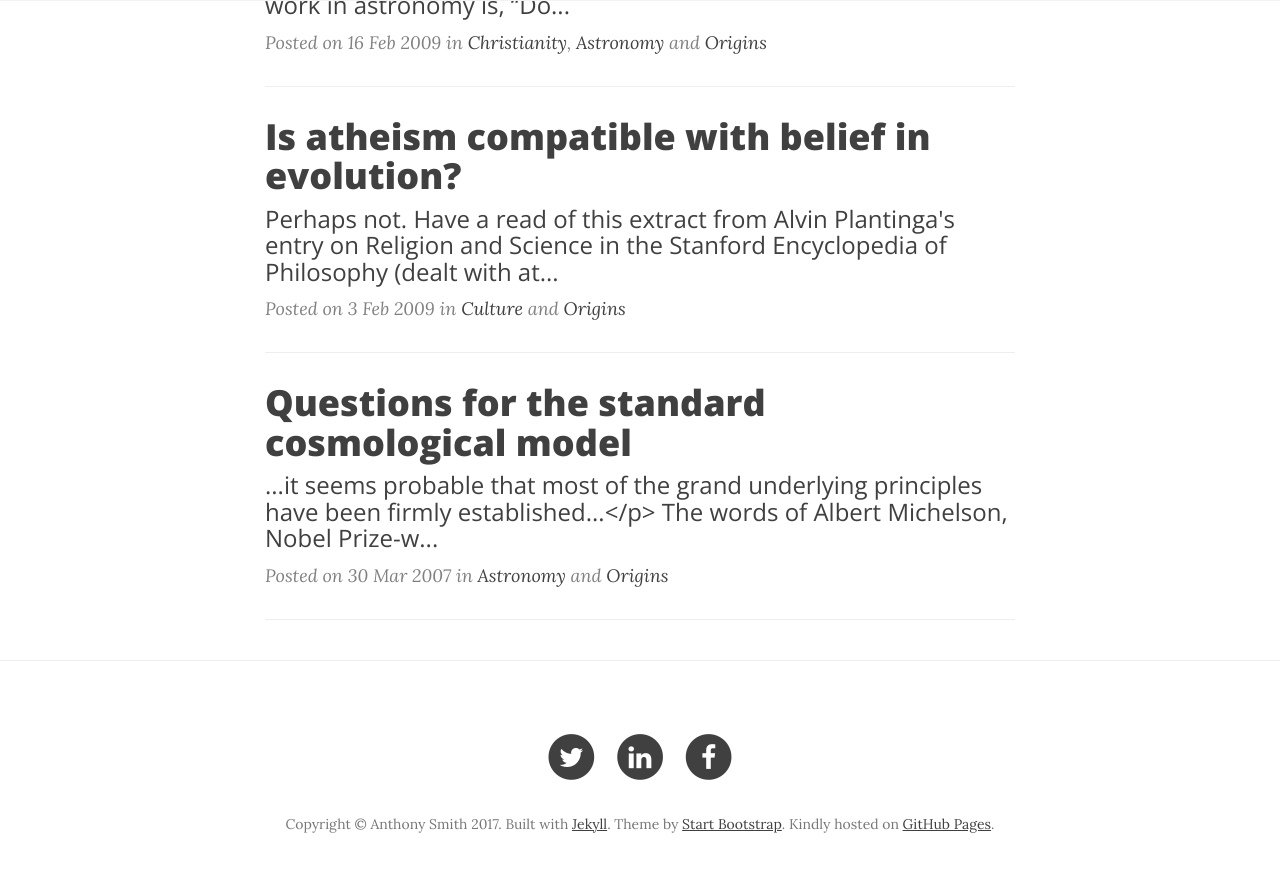
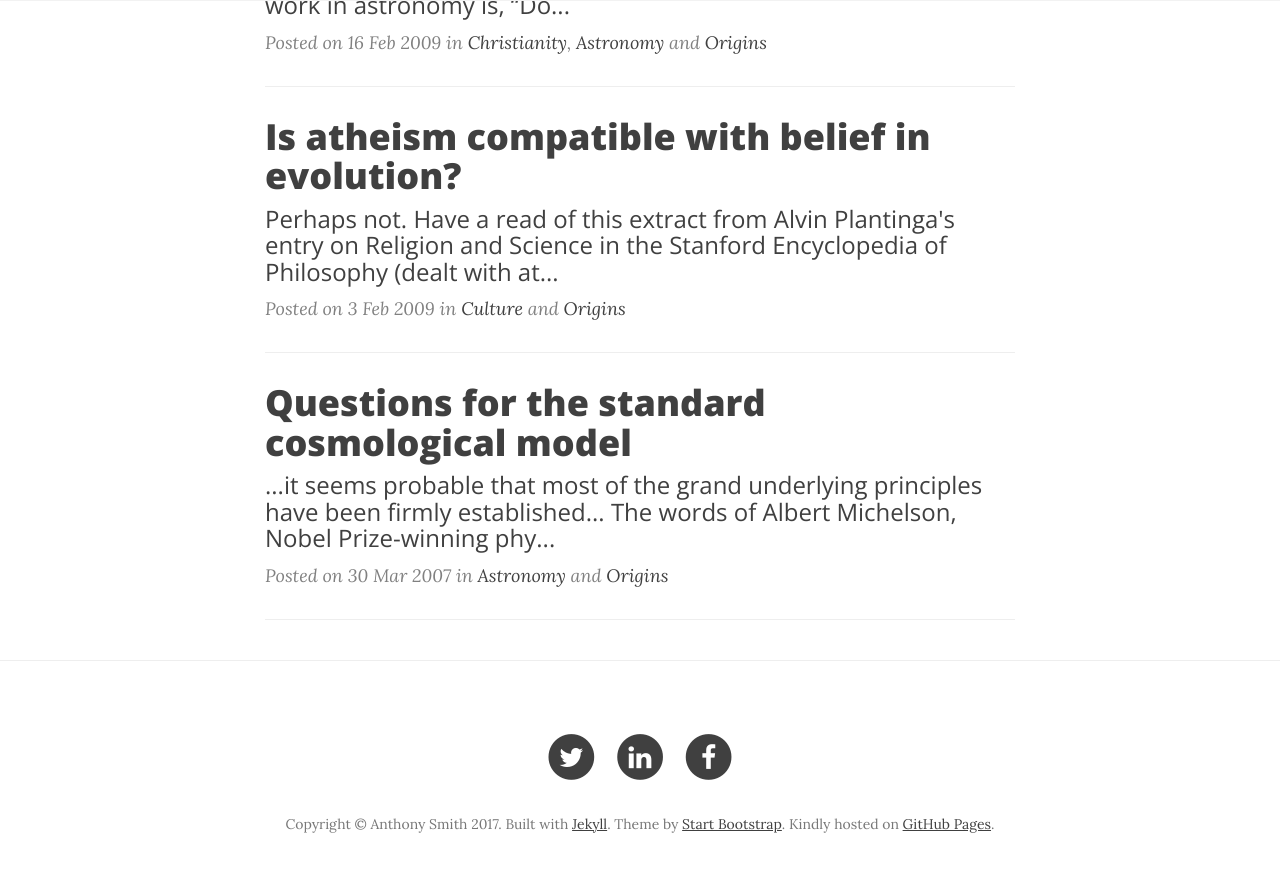
Before and after one commit to anthonyjsmith/anthonyjsmith.github.io, a Jekyll site: the page built from tag/origins.html, in a window 1280 px wide and 900 px high, scrolled down 7049 px. Shown: the top 872 px of the window. Built offline with Jekyll 4.4.1, drawn with Linux system fonts in a browser that asks for light colours; nearby versions of some CDN libraries; comment, search, counter and statistics services are not loaded.

Commit message:
Remove stray tag

```diff
--- a/_posts/2007-03-30-questions-for-the-standard-cosmological-model.html
+++ b/_posts/2007-03-30-questions-for-the-standard-cosmological-model.html
@@ -4,7 +4,7 @@ tags:
 - Astronomy
 - Origins
 ---
-<blockquote>...it seems probable that most of the grand underlying principles have been firmly established...</p></blockquote>
+<blockquote>...it seems probable that most of the grand underlying principles have been firmly established...</blockquote>
 <p>The words of Albert Michelson, Nobel Prize-winning physicist, in 1894.</p>
 <p>But these words would have fit comfortably into many of the 60-70 presentations I sat through this week as part of <a href="http://plato.tp.ph.ic.ac.uk/conferences/cosmology/">"Outstanding Questions for the Standard Cosmological Model"</a> at Imperial College, London.</p>
 <p>Cosmological research has within the last few decades been converging towards a certain "standard model". The Universe is now taken to be flat, expanding and accelerating, composed of ordinary matter, dark matter and dark energy, and filled with structures that grew out of small fluctuations in the early Universe.</p>
```
